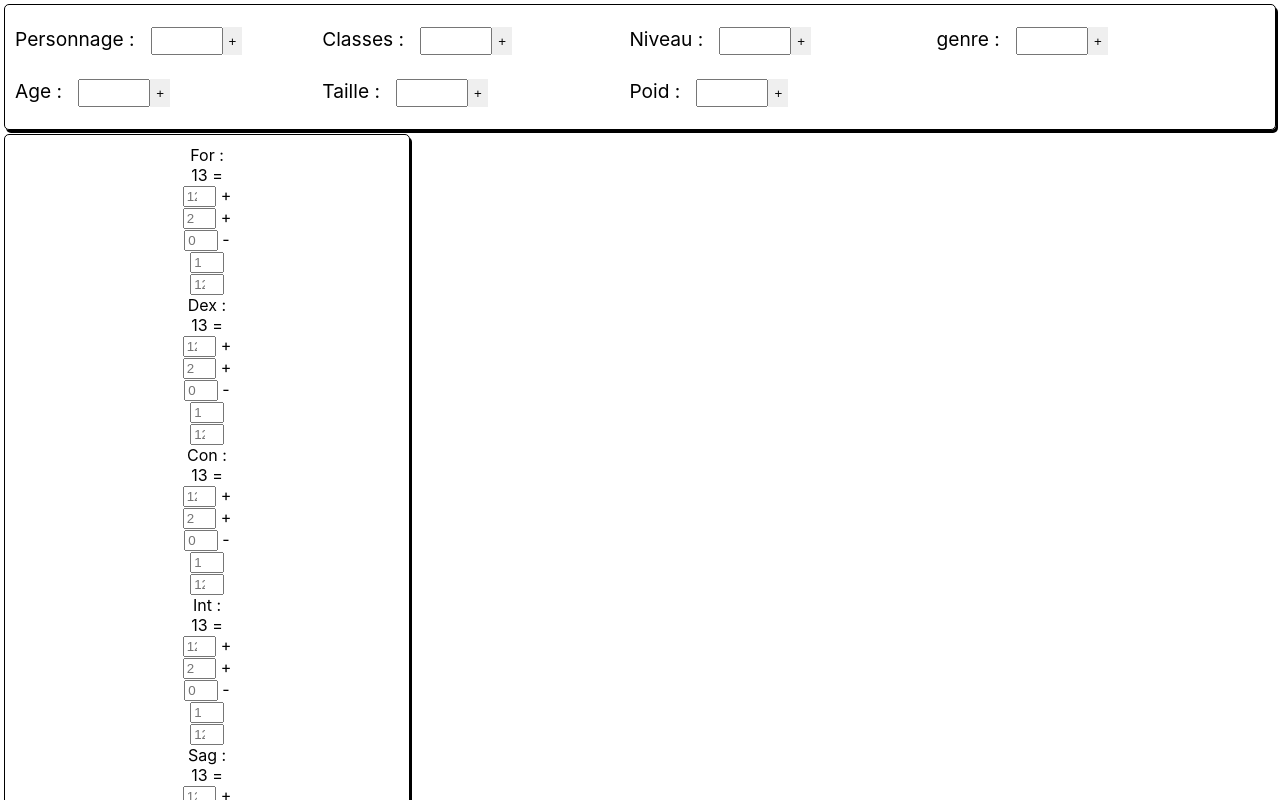
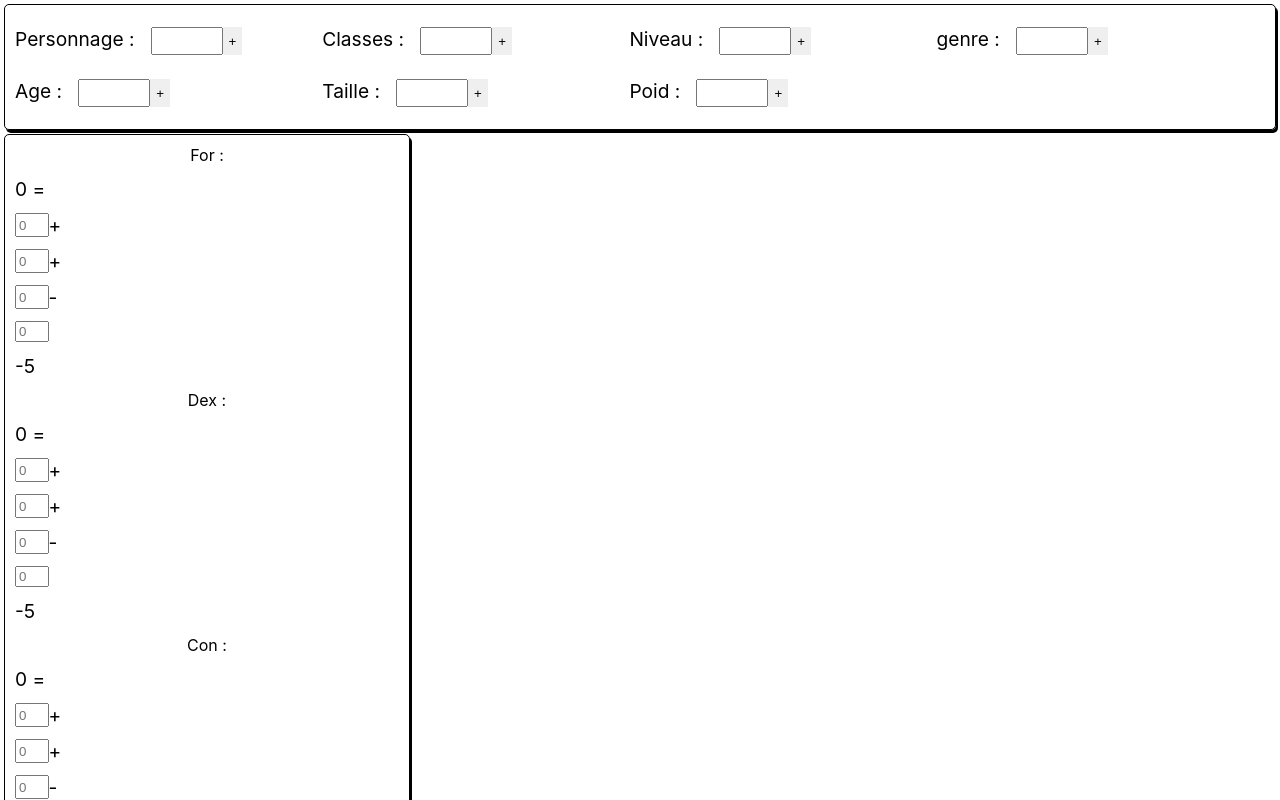
Before and after one commit to tyZulh/dndCharacterSheet, a React (Create React App) app: page / in a window 1280 px wide. Shown: the top 800 px of the page. Built offline with nearby package versions, Linux system fonts and the light colour scheme.

Commit message:
change the state and recalculate the charac and chara mod

```diff
--- a/src/components/characteritic-line/Characteristic-line.js
+++ b/src/components/characteritic-line/Characteristic-line.js
@@ -4,69 +4,98 @@ import './Characteristic-line.scss'
 class CharacteristicLine extends Component {
   state = {
     totalValue : 0,
-    initialValue : 12,
-    alterationBonus : 2,
+    initialValue : 0,
+    alterationBonus : 0,
     variousBonus : 0,
-    variousMalus : 1,
+    variousMalus : 0,
     modificator : 0,
   }
+  totValue = 0
+  modCharacteristic = 0
 
   calculateCharacteristic = _=> {
-    return this.state.initialValue + this.state.alterationBonus + this.state.variousBonus - this.state.variousMalus
+    this.totValue = this.state.initialValue + this.state.alterationBonus + this.state.variousBonus - this.state.variousMalus
+    return this.totValue
+  }
+
+  calculateCharacteristicMod = _=> {
+    this.modCharacteristic = Math.floor(( this.calculateCharacteristic() - 10 ) / 2)
+    return this.modCharacteristic
+  }
+
+  handleChange = event => {
+    event.preventDefault()
+    this.setState({[event.target.name] : +event.target.value}, ()=> {
+      this.calculateCharacteristic()
+      this.setState({
+        totalValue : this.totValue,
+      }, ()=> {
+        this.calculateCharacteristicMod()
+        this.setState({modificator : this.modCharacteristic}, ()=>{})
+      })
+    })
+
+
   }
 
   render() {
     return (
-      <div>
+      <div className="charLineWrapper">
+        <div className="characteristicLine">
           <div className="characteristicName">
             {this.props.data} :
           </div>
 
-        <form>
-          <div className="characteristicTotalValue">
+          <form className="characteristicContainer">
+            <div className="characteristicTotalValue cell">
               {this.calculateCharacteristic()} =
             </div>
 
-          <div className="characteristicBaseValue">
+            <div className="characteristicBaseValue cell">
               <input
                 type= "number"
+                name="initialValue"
                 className="inputBox"
+                onChange={this.handleChange}
                 placeholder={this.state.initialValue}
               /> +
             </div>
 
-          <div className="alterationBonus">
+            <div className="alterationBonus cell">
               <input
                 type= "number"
+                name="alterationBonus"
                 className="inputBox"
+                onChange={this.handleChange}
                 placeholder={this.state.alterationBonus}
               /> +
             </div>
 
-          <div className="variousBonus">
+            <div className="variousBonus cell">
               <input
                 type= "number"
+                name="variousBonus"
                 className="inputBox"
+                onChange={this.handleChange}
                 placeholder={this.state.variousBonus}
               /> -
             </div>
 
-          <div className="variousMalus">
+            <div className="variousMalus cell">
               <input
                 type= "number"
+                name="variousMalus"
                 className="inputBox"
+                onChange={this.handleChange}
                 placeholder={this.state.variousMalus}
               />
             </div>
 
-          <div className="characteristicModificator">
-            <input
-              type= "number"
-              className="inputBox"
-              placeholder={this.state.initialValue}
-            />
+            <div className="characteristicModificator cell">
+              {this.calculateCharacteristicMod()}
             </div>
           </form>
+        </div>
       </div>
     )
   }
```
Lines whose indentation alone changed are shown as unchanged.
